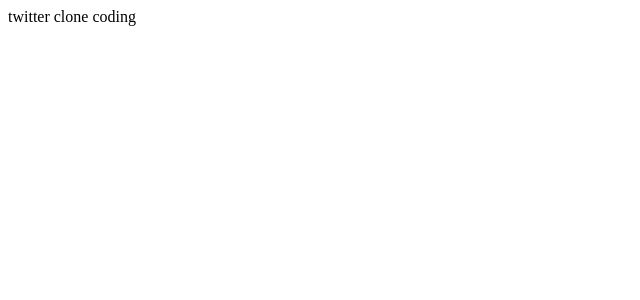
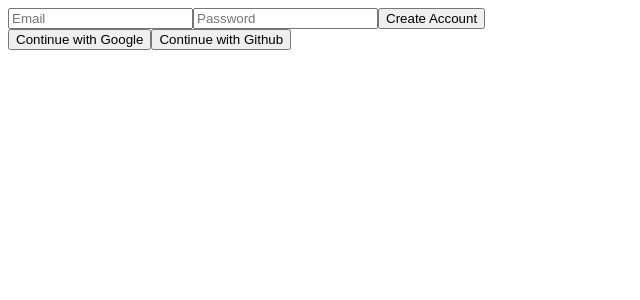
Before and after one commit to hwanyB/react-hook-form_3-watch-, a React (Create React App) app: page / in a window 1280 px wide. Shown: the top 300 px of the page, without its empty margins (0-640 px from the left). Built offline with nearby package versions, Linux system fonts and the light colour scheme.

Commit message:
Login Form (Creating Account with Firebase)

```diff
--- /dev/null
+++ b/jsconfig.json
@@ -0,0 +1,6 @@
+{
+    "compilerOptions": {
+        "baseUrl": "src"
+    },
+    "include": ["src"]
+}
--- a/package.json
+++ b/package.json
@@ -6,15 +6,16 @@
     "@testing-library/jest-dom": "^5.16.2",
     "@testing-library/react": "^12.1.4",
     "@testing-library/user-event": "^13.5.0",
+    "firebase": "^8.10.0",
     "react": "^17.0.2",
     "react-dom": "^17.0.2",
+    "react-router-dom": "^6.2.2",
     "react-scripts": "5.0.0",
     "web-vitals": "^2.1.4"
   },
   "scripts": {
     "start": "react-scripts start",
     "build": "react-scripts build",
-    "test": "react-scripts test",
     "eject": "react-scripts eject"
   },
   "eslintConfig": {
--- a/src/App.js
+++ /dev/null
@@ -1,10 +0,0 @@
-
-function App() {
-  return (
-    <>
-    twitter clone coding
-    </>
-  );
-}
-
-export default App;
--- /dev/null
+++ b/src/components/App.js
@@ -0,0 +1,26 @@
+import React, { useState } from 'react';
+import { BrowserRouter, Route, Routes } from 'react-router-dom';
+import Auth from '../routes/Auth';
+import Home from '../routes/Home';
+import { authService } from '../fbase';
+
+
+
+function App() {
+  const [isLoggedIn, setIsLoggedIn] = useState(authService.currentUser);
+  return (
+    <BrowserRouter>
+      <Routes>
+        {
+          isLoggedIn ? (
+            <Route path='/' element={<Home />} />
+          ):(
+            <Route path='/' element={<Auth />} />
+          )
+        }
+      </Routes>
+    </BrowserRouter>
+  );
+}
+
+export default App;
--- /dev/null
+++ b/src/fbase.js
@@ -0,0 +1,16 @@
+import firebase from "firebase/app";
+import auth from "firebase";
+
+const firebaseConfig = {
+  apiKey: "AIzaSyDPV_wP2sI9bmFBY5IIz42N2_OXNz9ifqA",
+  authDomain: "twitterclonecoding-a92ff.firebaseapp.com",
+  projectId: "twitterclonecoding-a92ff",
+  storageBucket: "twitterclonecoding-a92ff.appspot.com",
+  messagingSenderId: "48000302614",
+  appId: "1:48000302614:web:32bbf2b95ffba9dde6ff37",
+};
+
+firebase.initializeApp(firebaseConfig);
+
+
+export const authService = firebase.auth();
--- a/src/index.js
+++ b/src/index.js
@@ -1,6 +1,7 @@
 import React from 'react';
 import ReactDOM from 'react-dom';
-import App from './App';
+import App from './components/App';
+import firebase from "firebase/app";
 
 ReactDOM.render(
   <React.StrictMode>
--- /dev/null
+++ b/src/routes/Auth.js
@@ -0,0 +1,63 @@
+import React, { useState } from 'react'
+import { authService } from 'fbase';
+
+export default function Auth() {
+    const [email, setEmail] = useState('');
+    const [password, setPassword] = useState('');
+    const [newAccount, setNewAccount] = useState(true);
+
+    const onChange = (event) => {
+        const {
+            target: { name, value },
+        } = event;
+
+        if(name === "email"){
+            setEmail(value);
+        } else if(name === "password"){
+            setPassword(value);
+        }
+    }
+    const onSubmit = async (event) => {
+        event.preventDefault();
+        try{
+            let data;
+            if(newAccount){
+                //create account
+                data = await authService.createUserWithEmailAndPassword(email, password);
+            } else{
+                //log in
+                data = await authService.signInWithEmailAndPassword(email, password);
+            }
+            console.log(data)
+        } catch(errror){
+            console.log(errror)
+        }
+    }
+  return (
+    <>
+      <form onSubmit={onSubmit}>
+        <input
+          name='email'
+          type='text'
+          placeholder='Email'
+          required
+          value={email}
+          onChange={onChange}
+        />
+        <input
+          name='password'
+          type='password'
+          placeholder='Password'
+          required
+          value={password}
+          onChange={onChange}
+        />
+        <input type='submit' value={newAccount ? "Create Account" : "Log In"} />
+      </form>
+      <div>
+        <button>Continue with Google</button>
+        <button>Continue with Github</button>
+      </div>
+    </>
+  );
+}
--- /dev/null
+++ b/src/routes/Home.js
@@ -0,0 +1,7 @@
+import React from 'react'
+
+export default function Home() {
+  return (
+    <div>Home</div>
+  )
+}
```
Also changed, not shown: src/reportWebVitals.js (deleted, +0 -13 lines), src/routes/EditProfile.js (added, +7 -0 lines), src/routes/Profile.js (added, +7 -0 lines), 1 other file (tests, documents, lock files or other folders).
